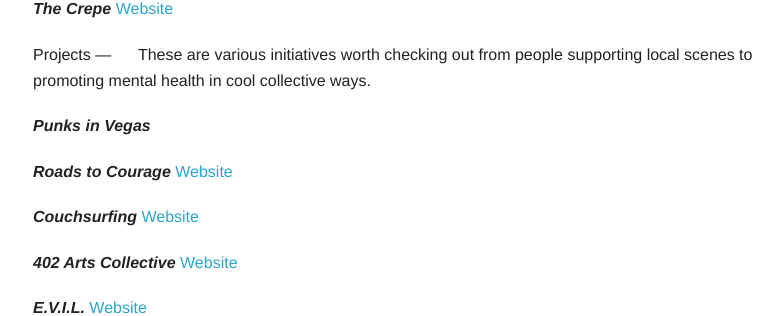
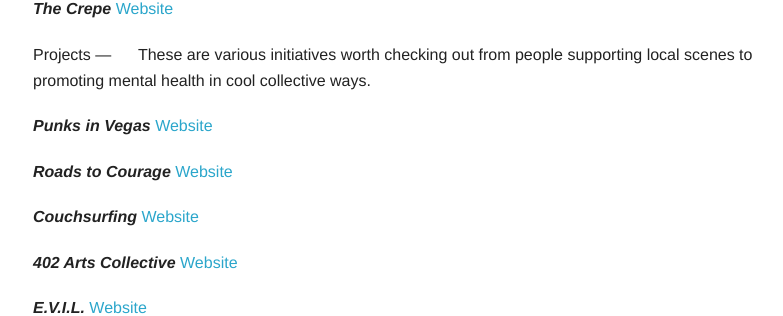
Before and after one commit to atrivialhero/atrivialhero.github.io, a Jekyll site: the page built from love.md, in a window 1280 px wide and 900 px high, scrolled down 2448 px. Shown: the part 389-705 px from the top of the window, without its empty margins (372-1155 px from the left). Built offline with Jekyll 4.4.1, drawn with Linux system fonts in a browser that asks for light colours; some web fonts are replaced; Markdown is read by kramdown in place of the engine named in the settings.

Commit message:
Update love.md

```diff
--- a/love.md
+++ b/love.md
@@ -167,7 +167,7 @@
 &nbsp;&nbsp;&nbsp;&nbsp;&nbsp;These are various initiatives worth checking out from people supporting local scenes to promoting mental health in cool collective ways.
 
 ***Punks in Vegas***
-
+<a href="http://www.punksinvegas.com">Website</a>
 
 ***Roads to Courage***
 <a href="http://www.roadstocourage.com">Website</a>
```
